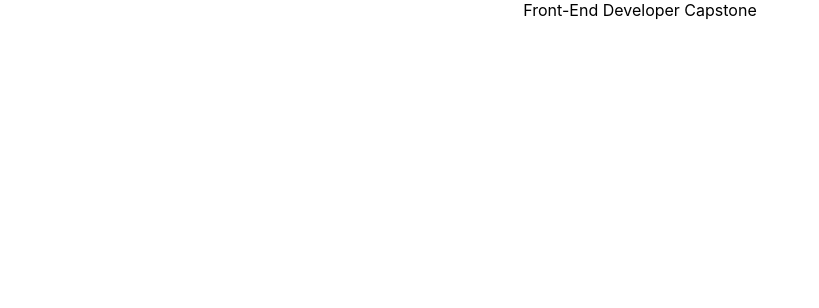
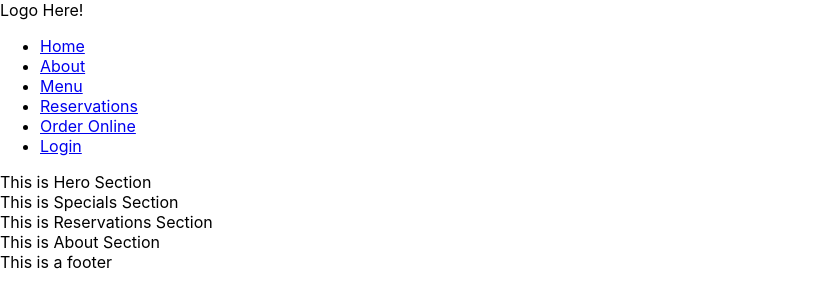
Before and after one commit to khuzaima-56/little_lemon, a React (Create React App) app: page / in a window 1280 px wide. Shown: the top 308 px of the page, without its empty margins (0-819 px from the left). Built offline with nearby package versions, Linux system fonts and the light colour scheme.

Commit message:
Sematics

```diff
--- a/public/index.html
+++ b/public/index.html
@@ -7,7 +7,18 @@
     <meta name="theme-color" content="#000000" />
     <meta
       name="description"
-      content="Web site created using create-react-app"
+      content="Little Lemon Restuarent App for easy food ordering and delivery"
+    />
+    <meta name="'og:title"
+      content="Little Lemon Restuarent"
+    />
+    <meta
+      name="og:description"
+      content="Little Lemon Restuarent App for easy food ordering and delivery"
+    />
+    <meta
+      name="og:image"
+      content="logo.png"
     />
     <link rel="apple-touch-icon" href="%PUBLIC_URL%/logo192.png" />
     <!--
@@ -24,7 +35,7 @@
       work correctly both with client-side routing and a non-root public URL.
       Learn how to configure a non-root public URL by running `npm run build`.
     -->
-    <title>React App</title>
+    <title>Little Lemon</title>
   </head>
   <body>
     <noscript>You need to enable JavaScript to run this app.</noscript>
--- a/src/App.js
+++ b/src/App.js
@@ -1,10 +1,18 @@
+import Header from './Components/Header'
+import Nav from './Components/Nav'
+import Main from './Components/Main'
+import Footer from './Components/Footer'
+
 import './App.css';
 
 function App() {
   return (
-    <div className="App">
-    Front-End Developer Capstone
-    </div>
+    <>
+    <Header />
+    <Nav />
+    <Main />
+    <Footer />
+    </>
   );
 }
 
--- /dev/null
+++ b/src/Components/About.js
@@ -0,0 +1,9 @@
+function About () {
+    return (
+        <section id='about'>
+            This is About Section
+        </section>
+    );
+}
+
+export default About;
--- /dev/null
+++ b/src/Components/Footer.js
@@ -0,0 +1,9 @@
+function Footer () {
+    return (
+        <footer>
+            This is a footer
+        </footer>
+    );
+}
+
+export default Footer;
--- /dev/null
+++ b/src/Components/Header.js
@@ -0,0 +1,10 @@
+
+function Header () {
+    return (
+        <header>
+            Logo Here!
+        </header>
+    );
+}
+
+export default Header
--- /dev/null
+++ b/src/Components/Hero.js
@@ -0,0 +1,9 @@
+function Hero () {
+    return (
+        <section id='heroSection'>
+            This is Hero Section
+        </section>
+    );
+}
+
+export default Hero;
--- /dev/null
+++ b/src/Components/Main.js
@@ -0,0 +1,17 @@
+import Hero from './Hero'
+import Specials from './Specials'
+import Reservations from './Reservations'
+import About from './About'
+
+function Main () {
+    return (
+        <main>
+            <Hero />
+            <Specials />
+            <Reservations />
+            <About />
+        </main>
+    );
+}
+
+export default Main
--- /dev/null
+++ b/src/Components/Nav.js
@@ -0,0 +1,16 @@
+function Nav() {
+    return (
+        <nav>
+            <ul>
+                <li><a href='#'>Home</a></li>
+                <li><a href='#'>About</a></li>
+                <li><a href='#'>Menu</a></li>
+                <li><a href='#'>Reservations</a></li>
+                <li><a href='#'>Order Online</a></li>
+                <li><a href='#'>Login</a></li>
+            </ul>
+        </nav>
+    );
+}
+
+export default Nav;
--- /dev/null
+++ b/src/Components/Reservations.js
@@ -0,0 +1,9 @@
+function Reservations() {
+    return (
+        <section id='reservations'>
+            This is Reservations Section
+        </section>
+    );
+}
+
+export default Reservations;
--- /dev/null
+++ b/src/Components/Specials.js
@@ -0,0 +1,5 @@
+function Specials() {
+  return <section id="specials">This is Specials Section</section>;
+}
+
+export default Specials;
```
Also changed, not shown: public/logo.png (added), src/logo.svg (deleted).
